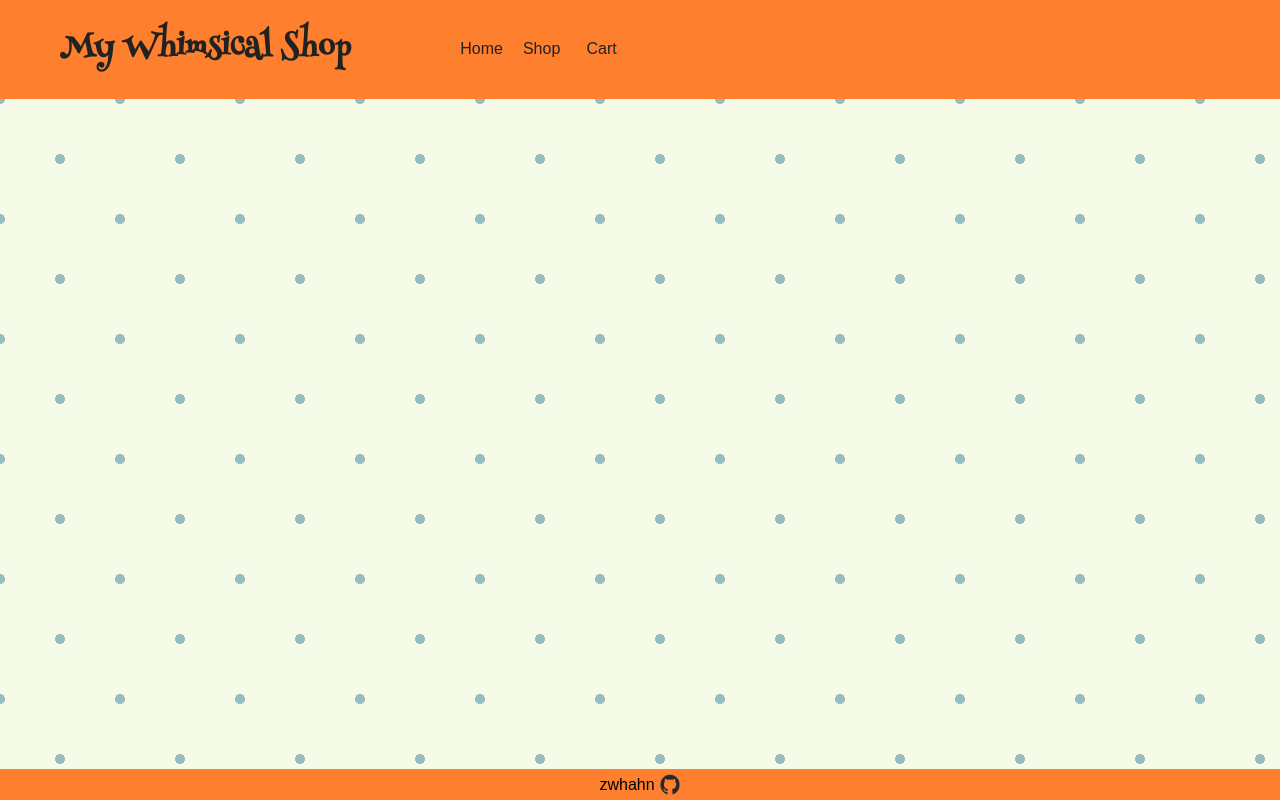
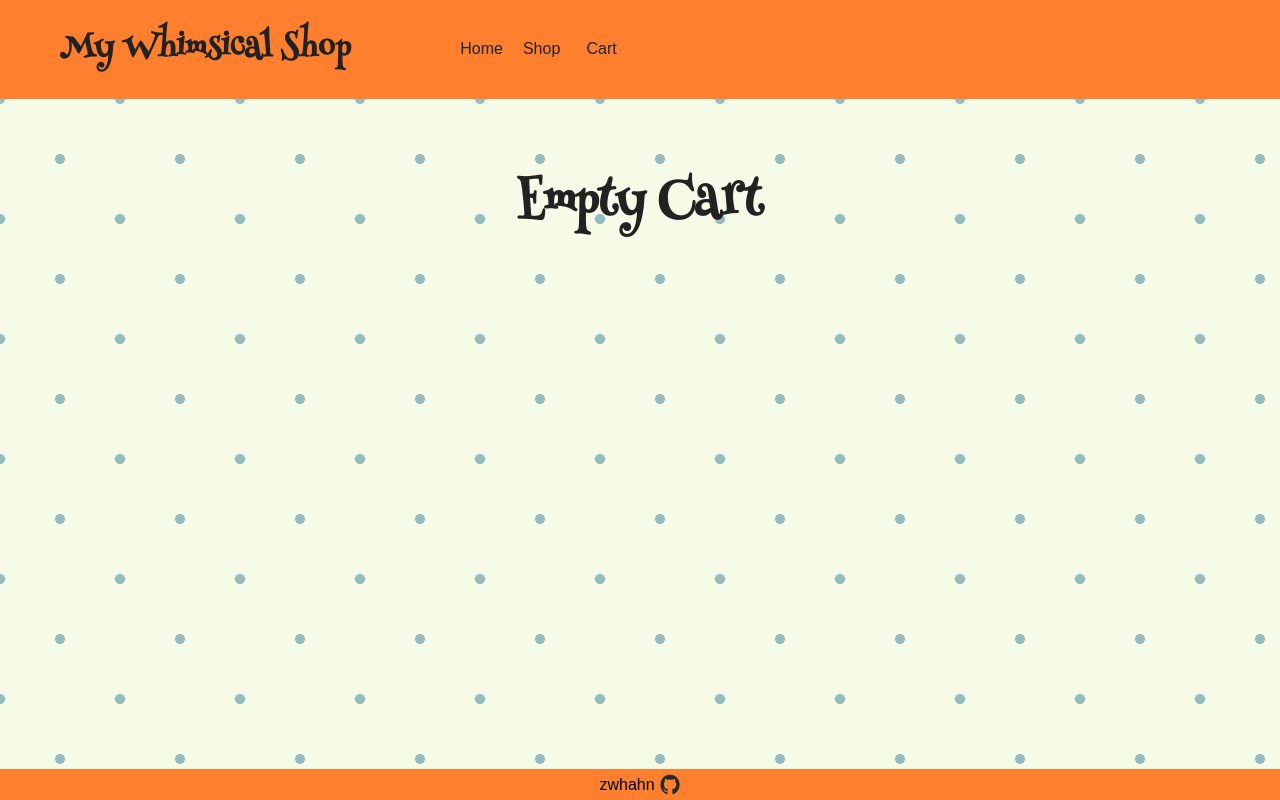
Before and after one commit to zwhahn/shopping_cart, a React (Vite) app: page /cart in a window 1280 px wide. Built offline with nearby package versions, Linux system fonts and the light colour scheme.

Commit message:
style: add empty cart div

```diff
--- a/src/pages/Cart.jsx
+++ b/src/pages/Cart.jsx
@@ -7,7 +7,10 @@ const Cart = () => {
 
   return (
     <div className={styles.cartContainer}>
-      {Object.values(cartProducts).map((product) => (
+      {Object.values(cartProducts).length === 0 ? (
+        <h1 className={styles.emptyCart}>Empty Cart</h1>
+      ) : (
+        Object.values(cartProducts).map((product) => (
           <div className={styles.cartItemContainer} key={product.id}>
             <div className={styles.imageContainer}>
               <img className={styles.productImage} src={product.image}></img>
@@ -29,7 +32,8 @@ const Cart = () => {
               </button>
             </div>
           </div>
-      ))}
+        ))
+      )}
     </div>
   );
 };
--- a/src/styleModules/cart.module.css
+++ b/src/styleModules/cart.module.css
@@ -1,3 +1,11 @@
+@font-face {
+  font-family: "HennyPenny";
+  src: url("../assets/fonts/HennyPenny-Regular.ttf") format("truetype");
+  font-weight: normal;
+  font-style: normal;
+  font-display: swap;
+}
+
 .cartContainer {
   display: grid;
   gap: 30px;
@@ -61,3 +69,8 @@ input {
   cursor: pointer;
   border-radius: 8px;
 }
+
+.emptyCart {
+  font-family: "HennyPenny", Arial, Helvetica, sans-serif;
+  font-size: 3rem;
+}
```
Lines whose indentation alone changed are shown as unchanged.
